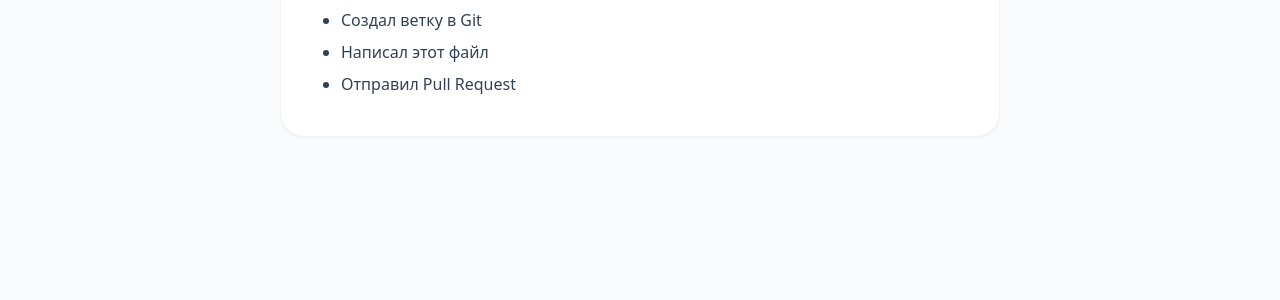
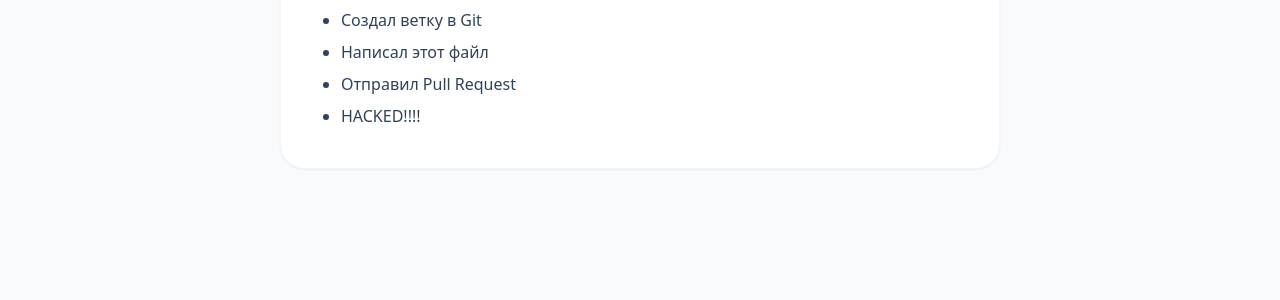
Before and after one commit to savage-demon/git_class, a Jekyll site: the page built from _students/eva.html, in a window 1280 px wide. Shown: the part 289-589 px from the top of the page. Built offline with Jekyll 4.4.1, drawn with Linux system fonts in a browser that asks for light colours; nearby versions of some CDN libraries.

Commit message:
chore: hahah hacked

```diff
--- a/_students/eva.html
+++ b/_students/eva.html
@@ -14,6 +14,7 @@ color: "bg-orange-500"
             <li>Создал ветку в Git</li>
             <li>Написал этот файл</li>
             <li>Отправил Pull Request</li>
+            <li>HACKED!!!!</li>
         </ul>
     </div>
 </div>
```
